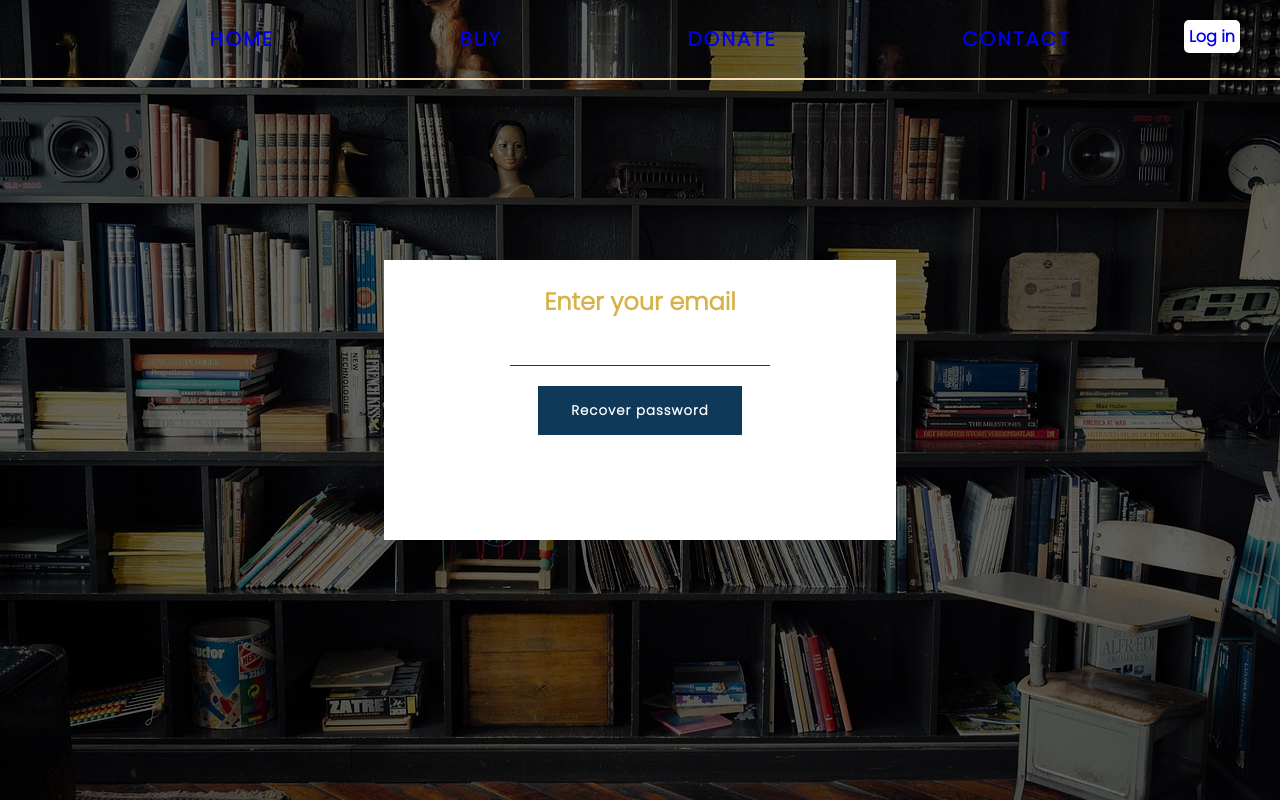
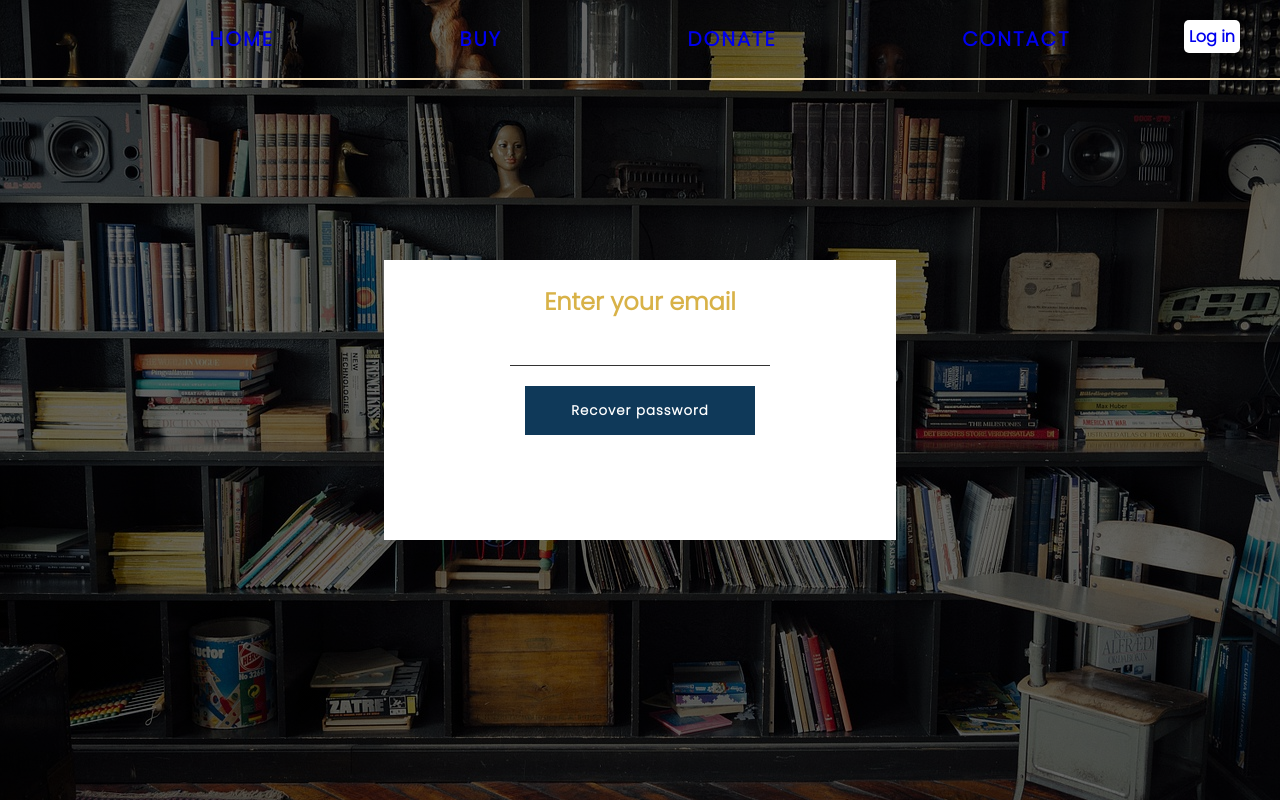
Before and after one commit to seObando19/books4U, a React (Create React App) app in the folder frontend/: page /forgot in a window 1280 px wide. Built offline with nearby package versions, Linux system fonts and the light colour scheme.

Commit message:
making the signup button a little wider, changing position of label in the contact page, and removing some innecesary rules in searchbar

```diff
--- a/frontend/src/css/contact.css
+++ b/frontend/src/css/contact.css
@@ -111,12 +111,13 @@
   resize: none;
   color: #333;
   transition: 0.5s;
+  transform: translateY(20%);
   pointer-events: none;
 }
 
 .inputBox input:focus ~ span, .inputBox textarea:focus ~ span,
 .inputBox input:valid ~ span, .inputBox textarea:valid ~ span{
-  transform: translateY(-20px);
+  transform: translateY(-15px);
   font-size: 12px;
   letter-spacing: 1px;
   color: rgb(216, 178, 72);
--- a/frontend/src/css/forgot.css
+++ b/frontend/src/css/forgot.css
@@ -36,7 +36,7 @@
 }
 
 .forgot-box input[type='submit']{
-  width: 40%;
+  width: 45%;
   height: 49px;
   border: none;
   background: #0f3959;
--- a/frontend/src/css/searchBar.css
+++ b/frontend/src/css/searchBar.css
@@ -8,6 +8,7 @@
   border-radius: 25px;
   padding: 10px;
 }
+
 
 .search-box:hover > .search-txt{
   width: 240px;
```
